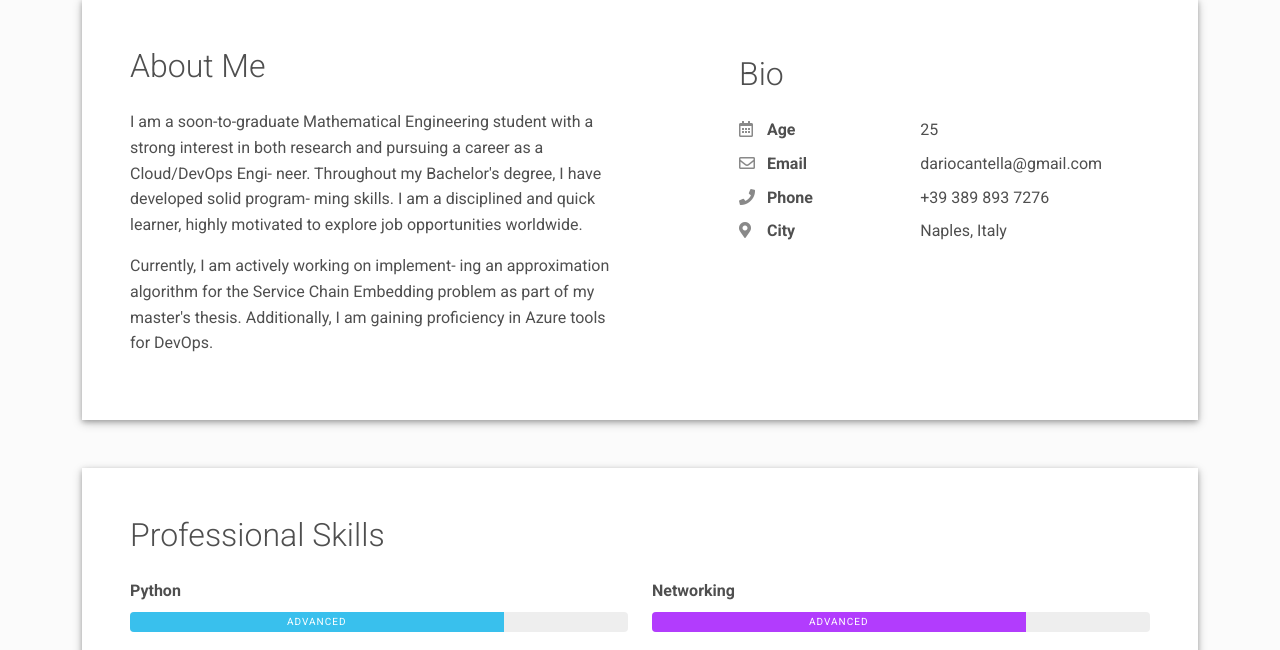
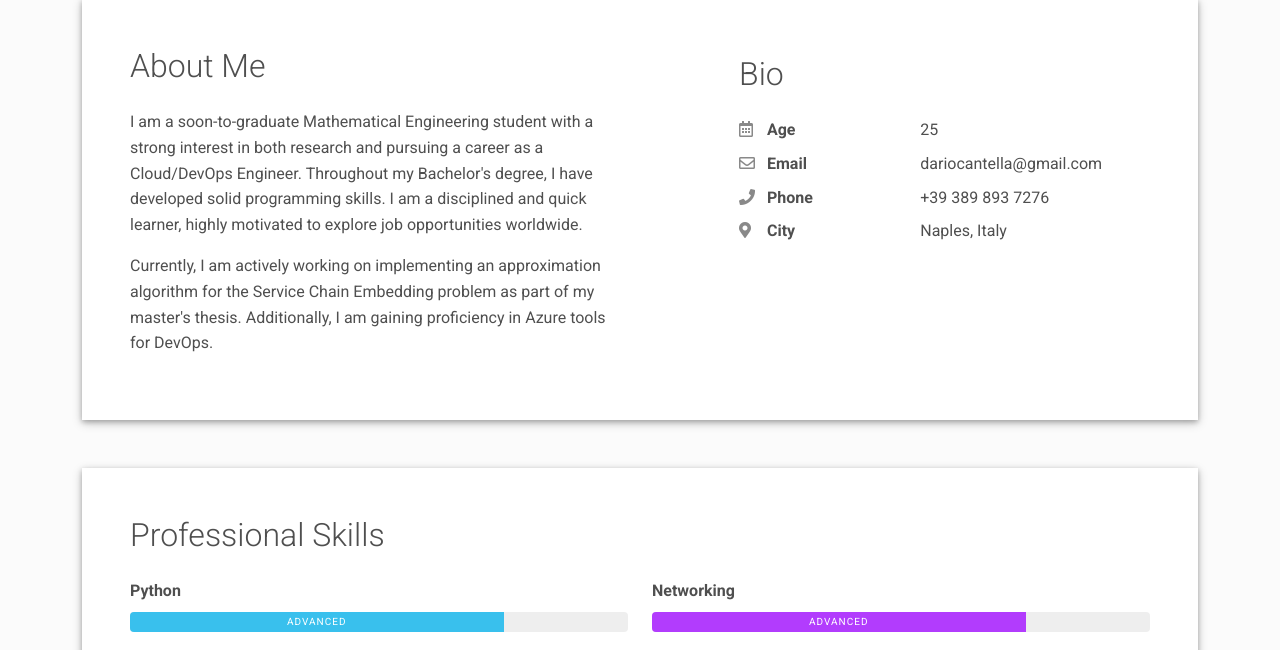
Before and after one commit to Dariocent/rp-portfolio, a Django app: page / in a window 1280 px wide. Shown: the part 661-1311 px from the top of the page. Run offline with Django 3.2, Linux system fonts and the light colour scheme.

Commit message:
updated information

```diff
--- a/django_app/blog/templates/index.html
+++ b/django_app/blog/templates/index.html
@@ -103,13 +103,13 @@
         <div class="col-md-6">
           <h2 class="h2 fw-light mb-4">About Me</h2>
           <p>I am a soon-to-graduate Mathematical Engineering student with a strong
-            interest in both research and pursuing a career as a Cloud/DevOps Engi-
-            neer. Throughout my Bachelor's degree, I have developed solid program-
-            ming skills. I am a disciplined and quick learner, highly motivated to explore
+            interest in both research and pursuing a career as a Cloud/DevOps Engineer.
+            Throughout my Bachelor's degree, I have developed solid programming skills.
+            I am a disciplined and quick learner, highly motivated to explore
             job opportunities worldwide.</p>
-          <p> Currently, I am actively working on implement-
-            ing an approximation algorithm for the Service Chain Embedding problem
-            as part of my master's thesis. Additionally, I am gaining proficiency in Azure
+          <p> Currently, I am actively working on implementing an approximation algorithm
+            for the Service Chain Embedding problem as part of my master's thesis.
+            Additionally, I am gaining proficiency in Azure
             tools for DevOps.</p>
         </div>
         <div class="col-md-5 offset-lg-1">
```
Also changed, not shown: 1 other file.
